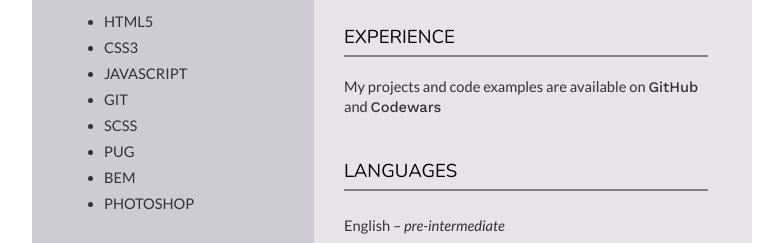
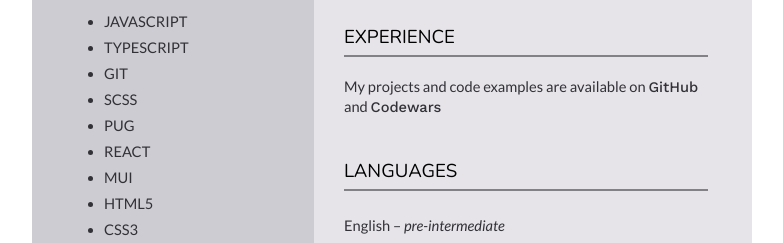
Before and after one commit to nat6/rsschool-cv, a plain HTML site: page index.html in a window 1280 px wide. Shown: the part 681-924 px from the top of the page, without its empty margins (248-1031 px from the left). Drawn offline with nearby package versions, Linux system fonts and the light colour scheme.

Commit message:
feat: update

```diff
--- a/index.html
+++ b/index.html
@@ -89,14 +89,15 @@
           <section class="skills">
             <h2 class="section-title aside__section-title skills__section-title" id="skills">Skills</h2>
             <ul class="skills__list">
-              <li class="skills__item">HTML5</li>
-              <li class="skills__item">CSS3</li>
               <li class="skills__item">JAVASCRIPT</li>
+              <li class="skills__item">TYPESCRIPT</li>
               <li class="skills__item">GIT</li>
               <li class="skills__item">SCSS</li>
               <li class="skills__item">PUG</li>
-              <li class="skills__item">BEM</li>
-              <li class="skills__item">PHOTOSHOP</li>
+              <li class="skills__item">REACT</li>
+              <li class="skills__item">MUI</li>
+              <li class="skills__item">HTML5</li>
+              <li class="skills__item">CSS3</li>
             </ul>
           </section>
         </div>
```
Also changed, not shown: 2 other files.
